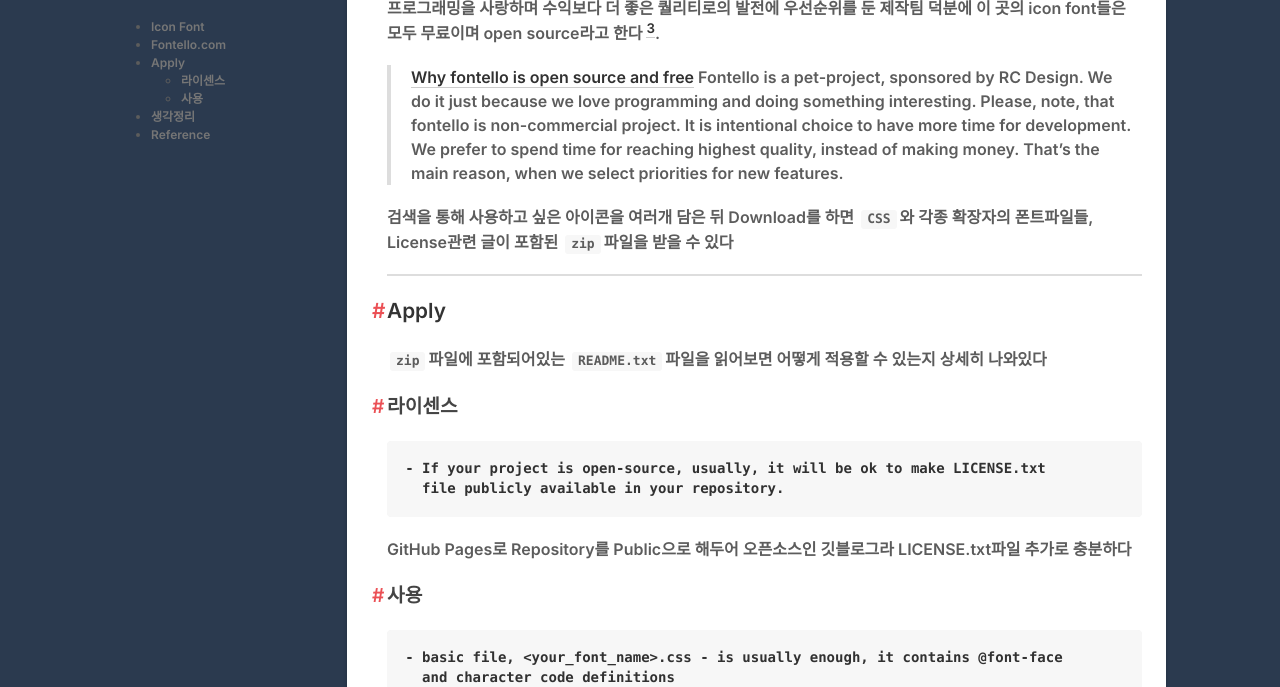
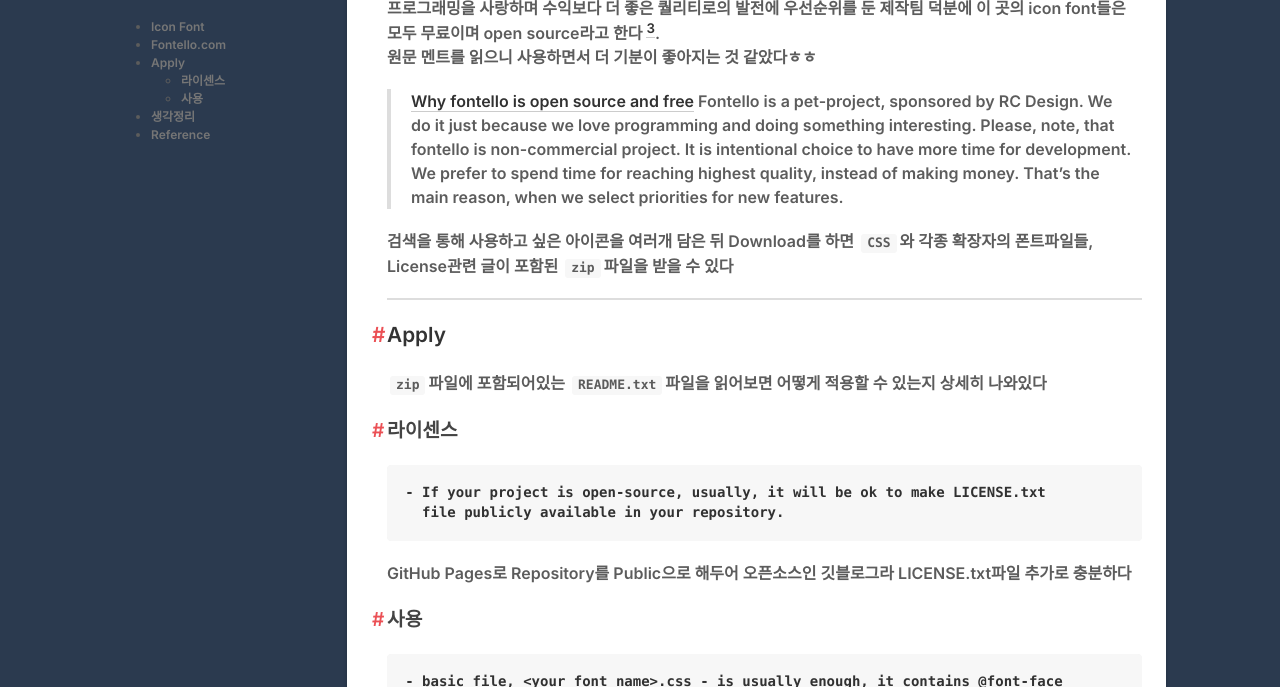
Before and after one commit to ssonsonya/ssonsonya.github.io, a Jekyll site: the page built from _posts/2024-02-04-Gitblog-HowToIconFont.md, in a window 1280 px wide and 900 px high, scrolled down 2063 px, cut to the strip 213-900 px from the top of the window. Built offline with Jekyll 4.4.1, drawn with Linux system fonts in a browser that asks for light colours; nearby versions of some CDN libraries; some web fonts are replaced; comment, search, counter and statistics services are not loaded.

Commit message:
[ Post ] Run Action Again

```diff
--- a/_posts/2024-02-04-Gitblog-HowToIconFont.md
+++ b/_posts/2024-02-04-Gitblog-HowToIconFont.md
@@ -66,6 +66,8 @@
 ![image](https://github.com/ssonsonya/ssonsonya.github.io/assets/116151781/d7493acd-6ad6-4aeb-95bc-fa11fe2ba350)
 
 프로그래밍을 사랑하며 수익보다 더 좋은 퀄리티로의 발전에 우선순위를 둔 제작팀 덕분에 이 곳의 icon font들은 모두 무료이며 open source라고 한다 [^3].
+원문 멘트를 읽으니 사용하면서 더 기분이 좋아지는 것 같았다ㅎㅎ
+
 > [Why fontello is open source and free](https://github.com/fontello/fontello/wiki/Introduction#why-fontello-is-open-source-and-free)
 Fontello is a pet-project, sponsored by RC Design. We do it just because we love programming and doing something interesting.
 Please, note, that fontello is non-commercial project. It is intentional choice to have more time for development. We prefer to spend time for reaching highest quality, instead of making money. That's the main reason, when we select priorities for new features.
```
